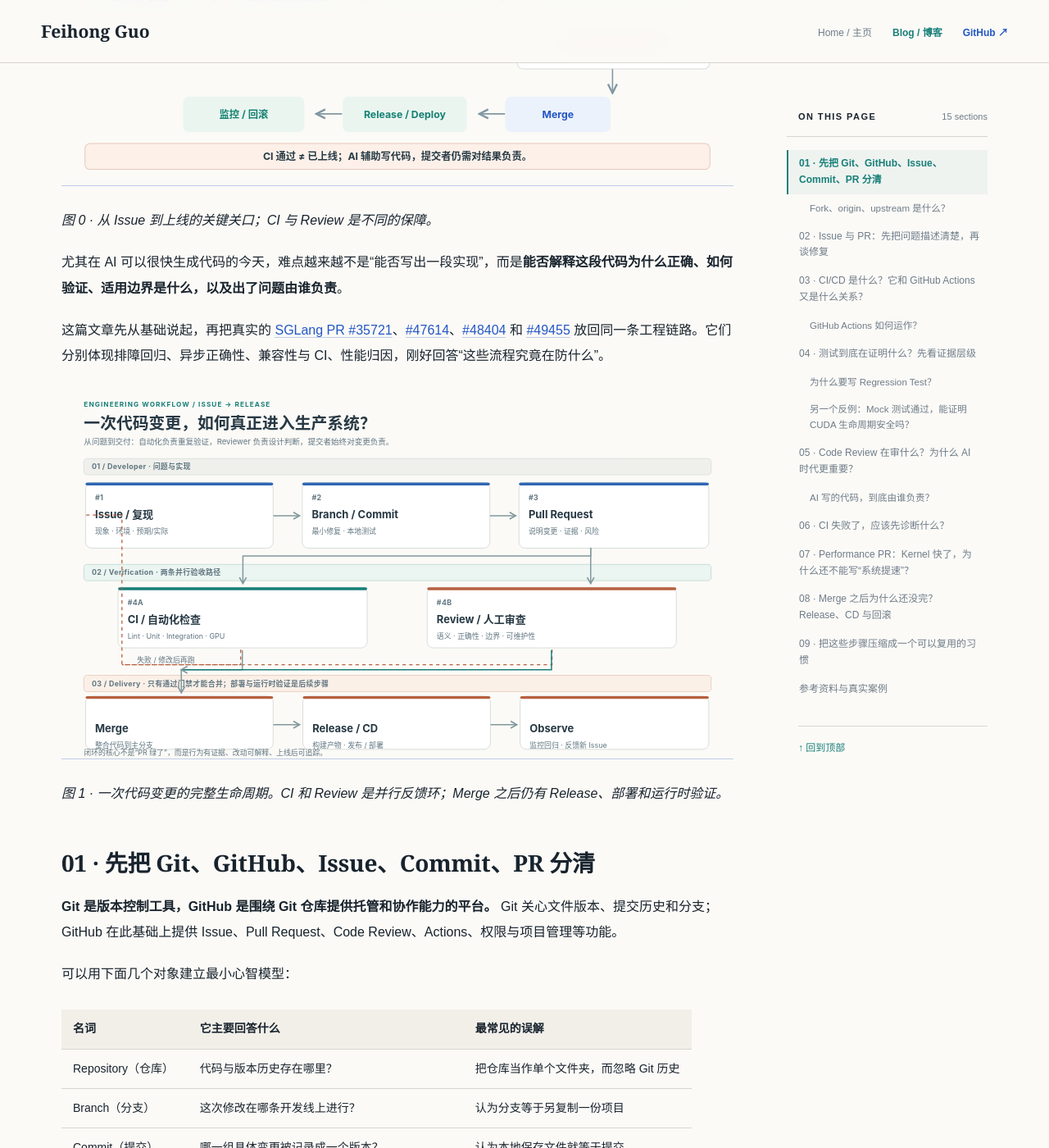
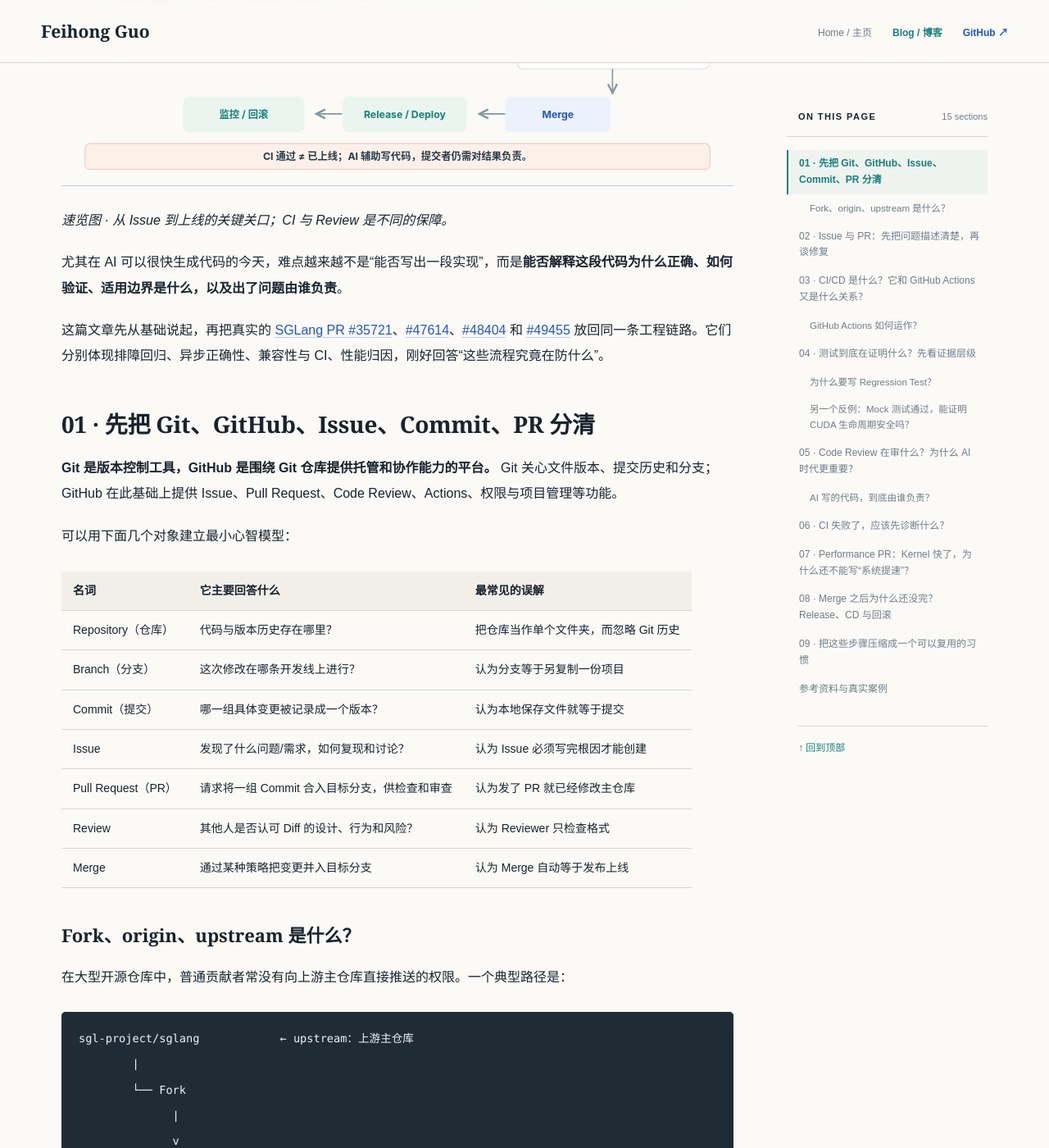
Before and after one commit to Phoenix3334/Phoenix3334.github.io, a Jekyll site: the page built from _posts/2026-11-20-from-issue-pr-to-cicd-review.md, in a window 1280 px wide and 1400 px high, scrolled down 1085 px. Shown: the whole window at 82% size. Built offline with Jekyll 4.4.1, drawn with Linux system fonts in a browser that asks for light colours; some of the changed text lies outside the part shown.

Commit message:
blog: keep concise visual at top; place detailed diagram in technical section

```diff
--- a/_posts/2026-11-20-from-issue-pr-to-cicd-review.md
+++ b/_posts/2026-11-20-from-issue-pr-to-cicd-review.md
@@ -19,19 +19,11 @@ tags: [Git, GitHub, CI-CD, Code-Review, Testing, Open-Source, AI-Engineering, SG
   </a>
 </p>
 
-*图 0 · 从 Issue 到上线的关键关口；CI 与 Review 是不同的保障。*
+*速览图 · 从 Issue 到上线的关键关口；CI 与 Review 是不同的保障。*
 
 尤其在 AI 可以很快生成代码的今天，难点越来越不是“能否写出一段实现”，而是**能否解释这段代码为什么正确、如何验证、适用边界是什么，以及出了问题由谁负责**。
 
 这篇文章先从基础说起，再把真实的 [SGLang PR #35721](https://github.com/sgl-project/sglang/pull/35721)、[#47614](https://github.com/sgl-project/sglang/pull/47614)、[#48404](https://github.com/sgl-project/sglang/pull/48404) 和 [#49455](https://github.com/sgl-project/sglang/pull/49455) 放回同一条工程链路。它们分别体现排障回归、异步正确性、兼容性与 CI、性能归因，刚好回答“这些流程究竟在防什么”。
-
-<p align="center">
-  <a href="/assets/posts/cicd-issue-pr-review-overview.svg" target="_blank" rel="noopener noreferrer" title="放大查看从 Issue 到部署的工程协作总览">
-    <img src="/assets/posts/cicd-issue-pr-review-overview.svg" width="100%" alt="系统总览：Issue和复现，Branch与Commit，Pull Request，随后CI自动检查和人工Code Review并行反馈，满足条件后Merge，继续Release/CD和生产运行观测">
-  </a>
-</p>
-
-*图 1 · 一次代码变更的完整生命周期。CI 和 Review 是并行反馈环；Merge 之后仍有 Release、部署和运行时验证。*
 
 ## 01 · 先把 Git、GitHub、Issue、Commit、PR 分清
 
@@ -93,6 +85,15 @@ git push -u origin fix/my-bug
 后续代码改动可以继续 Commit 并 Push 到同一个分支，PR 会自动更新。实际仓库可能对 Commit 或 PR Title 有专门规范：**Git 本身不规定必须使用某一种标题格式；仓库的 CI/Lint 或 Maintainer 可以要求。**
 
 ## 02 · Issue 与 PR：先把问题描述清楚，再谈修复
+
+<p align="center">
+  <a href="/assets/posts/cicd-issue-pr-review-overview.svg" target="_blank" rel="noopener noreferrer" title="放大查看从 Issue 到部署的工程协作总览">
+    <img src="/assets/posts/cicd-issue-pr-review-overview.svg" width="100%" alt="系统总览：Issue和复现，Branch与Commit，Pull Request，随后CI自动检查和人工Code Review并行反馈，满足条件后Merge，继续Release/CD和生产运行观测">
+  </a>
+</p>
+
+*图 1 · 一次代码变更的完整生命周期。CI 和 Review 是并行反馈环；Merge 之后仍有 Release、部署和运行时验证。*
+
 
 Issue 更像一份公开、可讨论的问题记录。一份能让维护者开始行动的 Bug Issue，通常至少要让人知道：**预期行为、实际行为、复现环境、触发步骤，以及影响范围**。如果没有把握根因，可以明确标注假设，不必先下一个错误结论。
 
```
